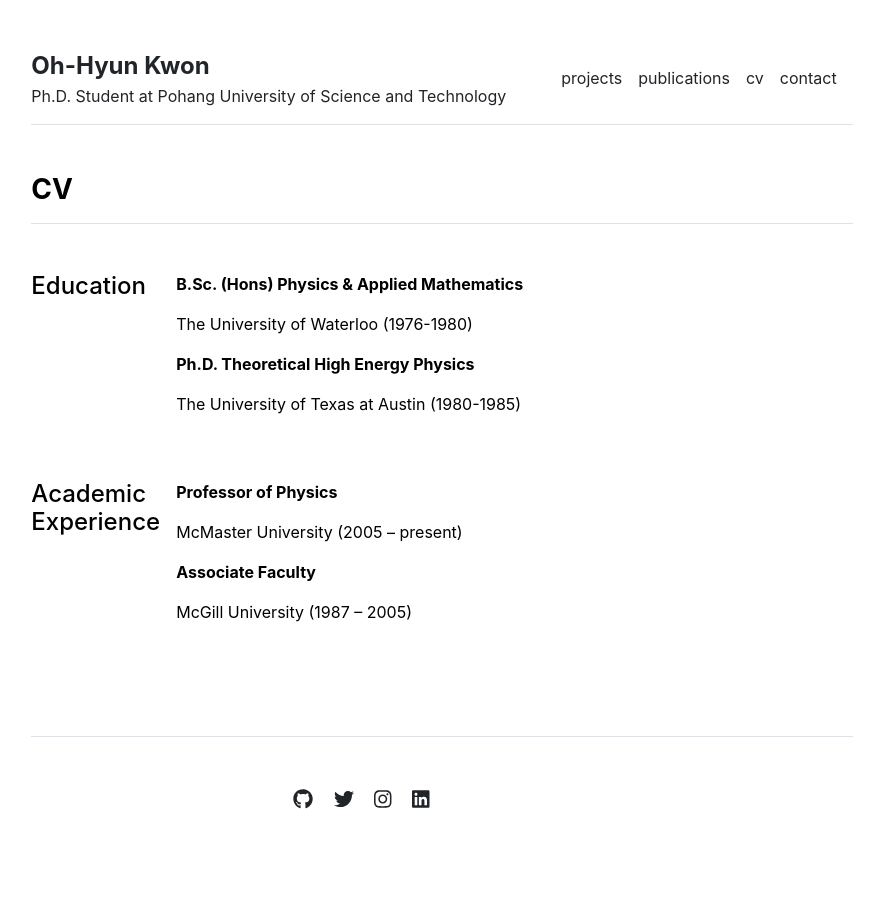
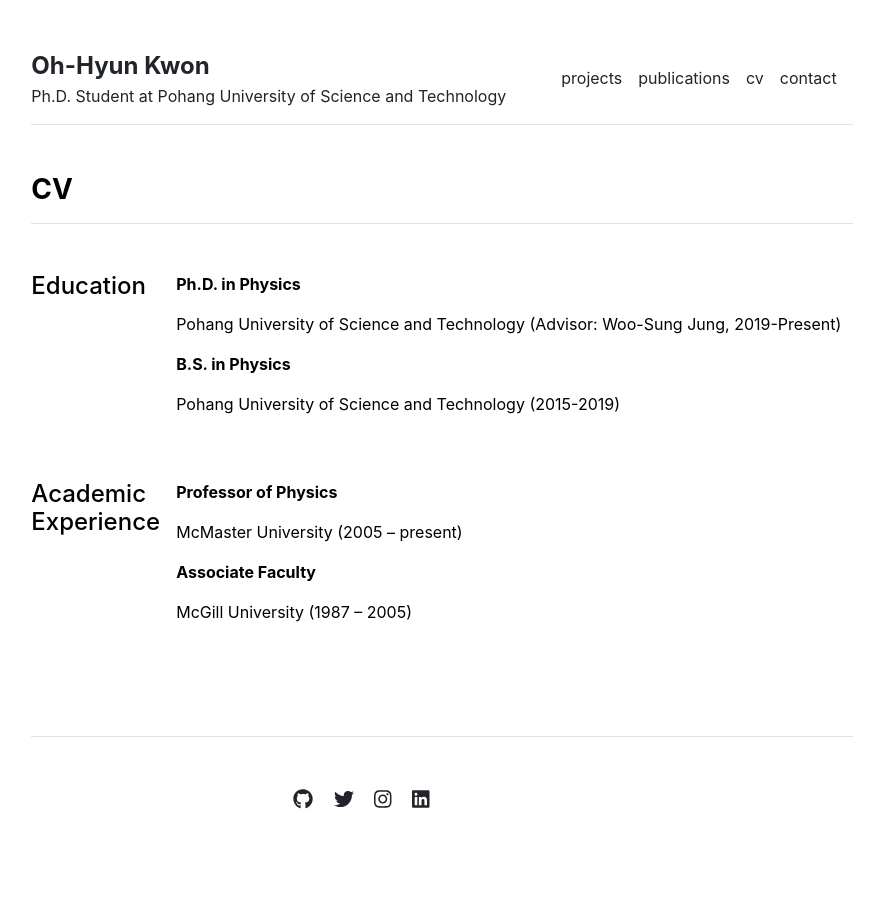
Before and after one commit to pothyd/pothyd.github.io, a Jekyll site: the page built from cv.md, in a window 1280 px wide. Shown: the whole page, without its empty margins (198-1069 px from the left). Built offline with Jekyll 4.4.1, drawn with Linux system fonts in a browser that asks for light colours.

Commit message:
Update education.yml

```diff
--- a/_data/cv/education.yml
+++ b/_data/cv/education.yml
@@ -1,5 +1,6 @@
-- title: 'B.Sc. (Hons) Physics & Applied Mathematics'
-  description: 'The University of Waterloo (1976-1980)'
 
-- title: 'Ph.D. Theoretical High Energy Physics'
-  description: 'The University of Texas at Austin (1980-1985)'
+- title: 'Ph.D. in Physics'
+  description: 'Pohang University of Science and Technology (Advisor: Woo-Sung Jung, 2019-Present)'
+
+- title: 'B.S. in Physics'
+  description: 'Pohang University of Science and Technology (2015-2019)'
```
